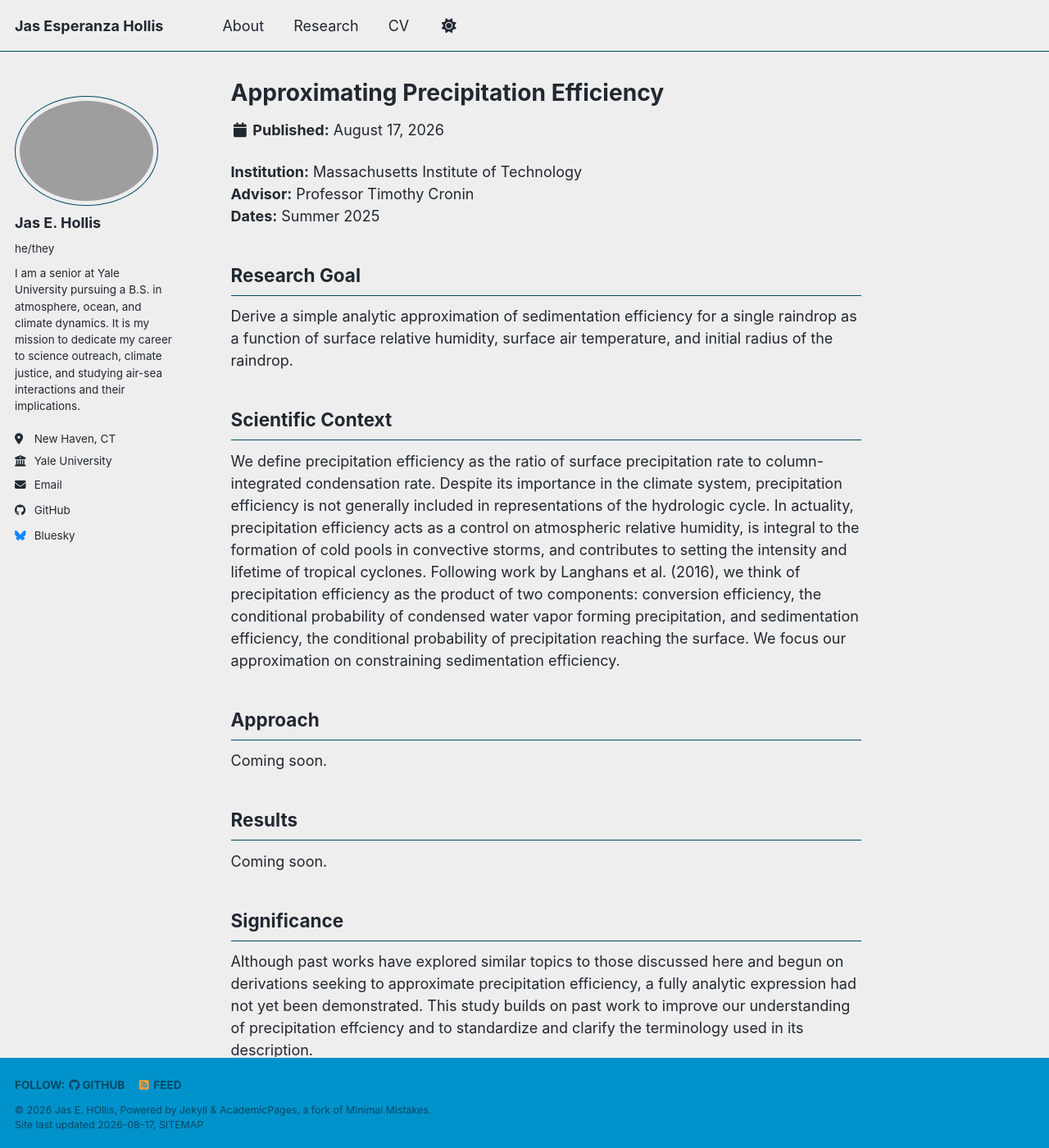
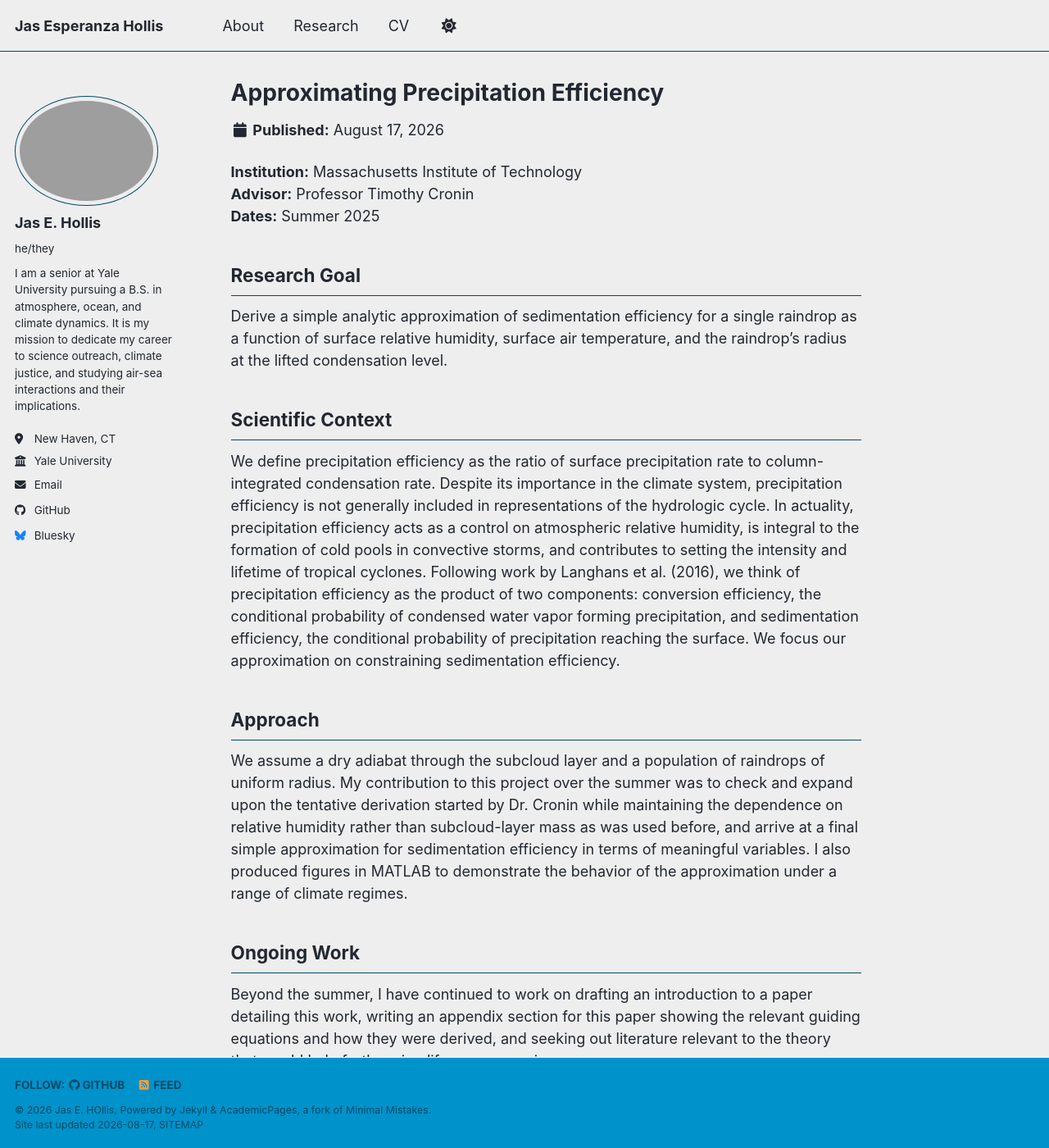
Before and after one commit to jas-hollis/jas-hollis.github.io, a Jekyll site: the page built from _portfolio/precip-efficiency.md, in a window 1280 px wide and 1400 px high. Shown: the whole window at 82% size. Built offline with Jekyll 4.4.1, drawn with Linux system fonts in a browser that asks for light colours; a style sheet for code colours, icons or effects is not loaded; some of the changed text lies outside the part shown.

Commit message:
Update precip-efficiency.md
filling out precip eff page

```diff
--- a/_portfolio/precip-efficiency.md
+++ b/_portfolio/precip-efficiency.md
@@ -1,6 +1,6 @@
 ---
 title: "Approximating Precipitation Efficiency"
-excerpt: "..."
+excerpt: "Deriving a simple approximation of sedimentation efficiency for a single raindrop as a function of surface relative humidity, surface air temperature, and the raindrop's radius at the LCL."
 collection: portfolio
 ---
 
@@ -9,16 +9,17 @@ collection: portfolio
 **Dates:** Summer 2025
 
 ## Research Goal
-Derive a simple analytic approximation of sedimentation efficiency for a single raindrop as a function of surface relative humidity, surface air temperature, and initial radius of the raindrop.
+Derive a simple analytic approximation of sedimentation efficiency for a single raindrop as a function of surface relative humidity, surface air temperature, and the raindrop's radius at the lifted condensation level.
 
 ## Scientific Context
 We define precipitation efficiency as the ratio of surface precipitation rate to column-integrated condensation rate. Despite its importance in the climate system, precipitation efficiency is not generally included in representations of the hydrologic cycle. In actuality, precipitation efficiency acts as a control on atmospheric relative humidity, is integral to the formation of cold pools in convective storms, and contributes to setting the intensity and lifetime of tropical cyclones. Following work by Langhans et al. (2016), we think of precipitation efficiency as the product of two components: conversion efficiency, the conditional probability of condensed water vapor forming precipitation, and sedimentation efficiency, the conditional probability of precipitation reaching the surface. We focus our approximation on constraining sedimentation efficiency.
 
 ## Approach
-Coming soon.
+We assume a dry adiabat through the subcloud layer and a population of raindrops of uniform radius.
+My contribution to this project over the summer was to check and expand upon the tentative derivation started by Dr. Cronin while maintaining the dependence on relative humidity rather than subcloud-layer mass as was used before, and arrive at a final simple approximation for sedimentation efficiency in terms of meaningful variables. I also produced figures in MATLAB to demonstrate the behavior of the approximation under a range of climate regimes.
 
-## Results
-Coming soon.
+## Ongoing Work
+Beyond the summer, I have continued to work on drafting an introduction to a paper detailing this work, writing an appendix section for this paper showing the relevant guiding equations and how they were derived, and seeking out literature relevant to the theory that would help further simplify our expression.
 
 ## Significance
-Although past works have explored similar topics to those discussed here and begun on derivations seeking to approximate precipitation efficiency, a fully analytic expression had not yet been demonstrated. This study builds on past work to improve our understanding of precipitation effciency and to standardize and clarify the terminology used in its description.
+Although past works have explored similar topics to those discussed here and begun on derivations seeking to approximate precipitation efficiency, a fully analytic expression had not yet been demonstrated. This study builds on past work to improve our understanding of precipitation efficiency and to standardize and clarify the terminology used in its description.
```
